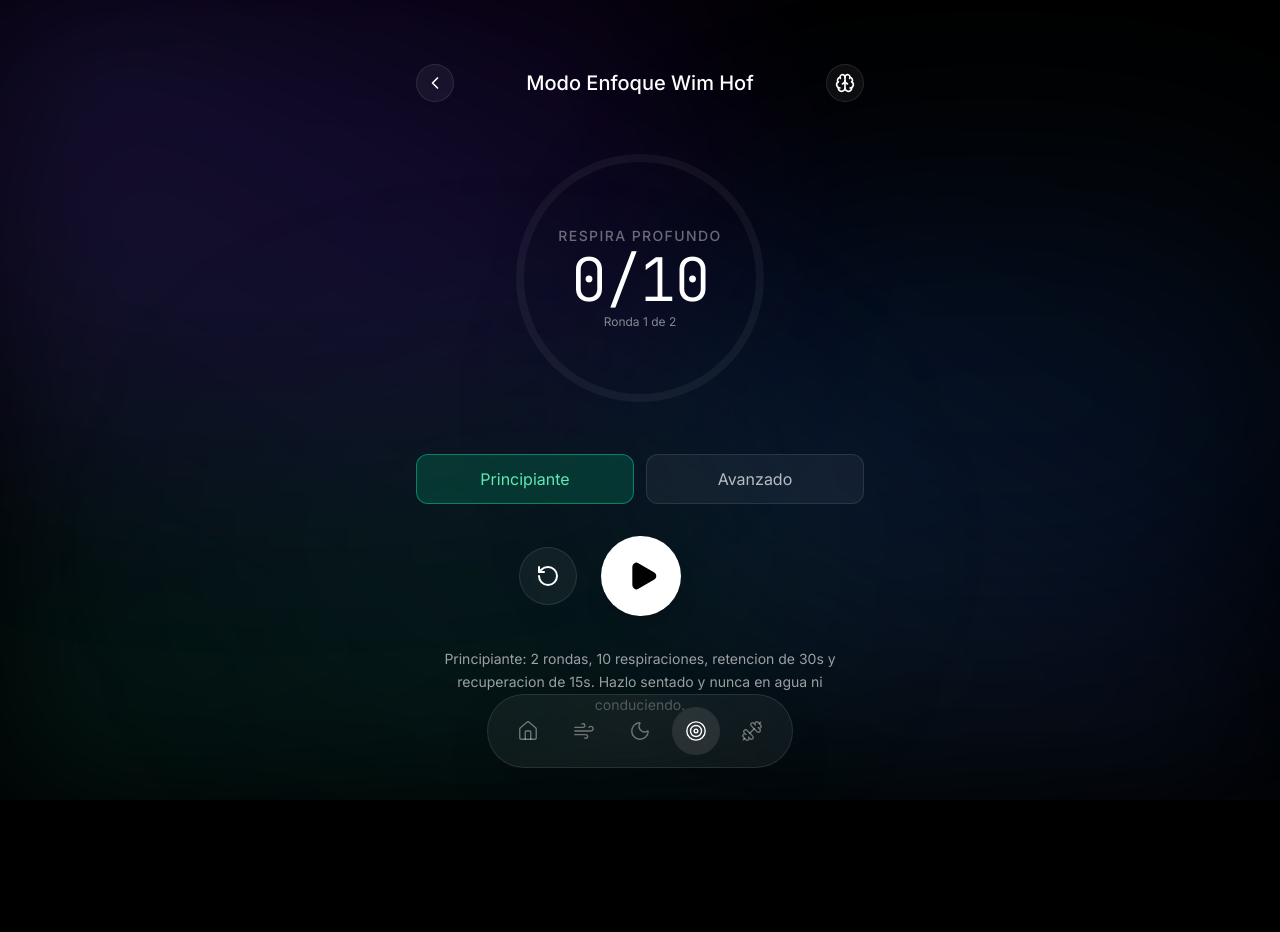
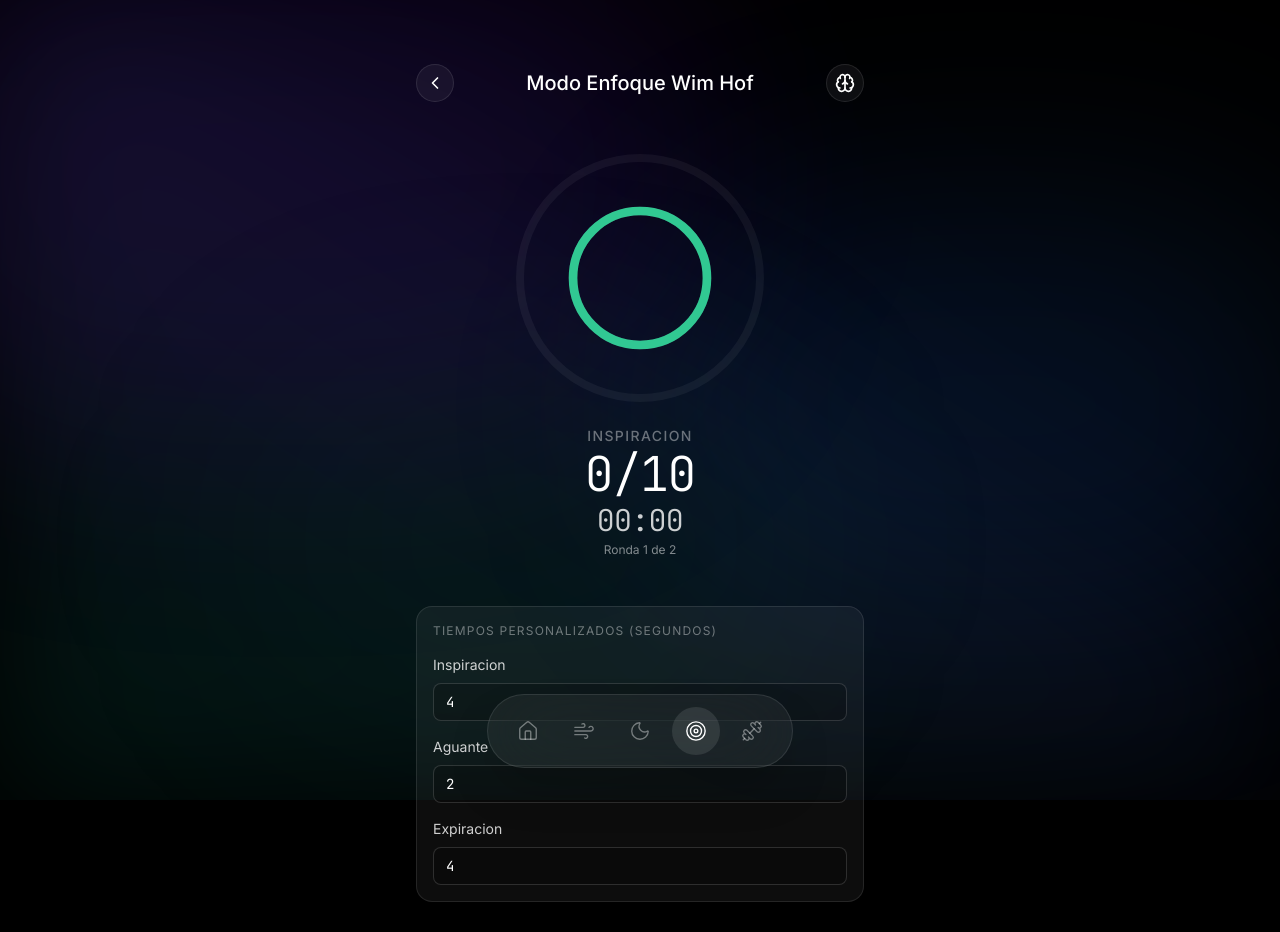
Before and after one commit to ximosa/Respira-, a React (Vite) app: page /focus in a window 1280 px wide. Shown: the top 932 px of the page. Before the commit the page ends 812 px from the top, so only its background shows below. Built offline with nearby package versions, Linux system fonts and the light colour scheme.

Commit message:
cambios enfoque

```diff
--- a/src/pages/Focus.tsx
+++ b/src/pages/Focus.tsx
@@ -4,36 +4,42 @@
 import { Link } from 'react-router-dom';
 
 type SessionPhase = 'breathing' | 'hold' | 'recovery' | 'completed';
-type Intensity = 'beginner' | 'advanced';
+type BreathPhase = 'inhale' | 'hold' | 'exhale';
 
-const PROTOCOLS = {
-  beginner: {
+const DEFAULT_PROTOCOL = {
   rounds: 2,
   breathsPerRound: 10,
   holdSeconds: 30,
   recoverySeconds: 15,
-    label: 'Principiante',
-  },
-  advanced: {
-    rounds: 3,
-    breathsPerRound: 20,
-    holdSeconds: 60,
-    recoverySeconds: 15,
-    label: 'Avanzado',
-  },
+  inhaleSeconds: 4,
+  breathHoldSeconds: 2,
+  exhaleSeconds: 4,
+  label: 'Base',
 } as const;
 
+const clampValue = (value: number, min: number, max: number) => Math.min(max, Math.max(min, value));
+
 export default function Focus() {
-  const [intensity, setIntensity] = useState<Intensity>('beginner');
   const [isActive, setIsActive] = useState(false);
   const [phase, setPhase] = useState<SessionPhase>('breathing');
+  const [breathPhase, setBreathPhase] = useState<BreathPhase>('inhale');
   const [round, setRound] = useState(1);
   const [breathCount, setBreathCount] = useState(0);
   const [timeLeft, setTimeLeft] = useState(0);
 
-  const protocol = PROTOCOLS[intensity];
+  const protocol = DEFAULT_PROTOCOL;
+
+  const [inhaleSeconds, setInhaleSeconds] = useState(protocol.inhaleSeconds);
+  const [breathHoldSeconds, setBreathHoldSeconds] = useState(protocol.breathHoldSeconds);
+  const [exhaleSeconds, setExhaleSeconds] = useState(protocol.exhaleSeconds);
 
   const timerRef = useRef<NodeJS.Timeout | null>(null);
+
+  const getBreathPhaseDuration = (currentPhase: BreathPhase) => {
+    if (currentPhase === 'inhale') return inhaleSeconds;
+    if (currentPhase === 'hold') return breathHoldSeconds;
+    return exhaleSeconds;
+  };
 
   useEffect(() => {
     if (!isActive || phase === 'completed') {
@@ -47,17 +53,41 @@
     if (timerRef.current) clearInterval(timerRef.current);
 
     if (phase === 'breathing') {
+      if (timeLeft <= 0) {
+        setTimeLeft(getBreathPhaseDuration(breathPhase));
+        return;
+      }
+
       timerRef.current = setInterval(() => {
-        setBreathCount((prev) => {
-          const next = prev + 1;
+        setTimeLeft((prev) => {
+          if (prev <= 1) {
+            if (breathPhase === 'inhale') {
+              setBreathPhase('hold');
+              return breathHoldSeconds;
+            }
+
+            if (breathPhase === 'hold') {
+              setBreathPhase('exhale');
+              return exhaleSeconds;
+            }
+
+            setBreathCount((currentBreaths) => {
+              const next = currentBreaths + 1;
               if (next >= protocol.breathsPerRound) {
                 setPhase('hold');
                 setTimeLeft(protocol.holdSeconds);
                 return protocol.breathsPerRound;
               }
+
               return next;
             });
-      }, 2000);
+            setBreathPhase('inhale');
+            return inhaleSeconds;
+          }
+
+          return prev - 1;
+        });
+      }, 1000);
     } else {
       timerRef.current = setInterval(() => {
         setTimeLeft((prev) => {
@@ -75,8 +105,9 @@
 
             setRound((current) => current + 1);
             setPhase('breathing');
+            setBreathPhase('inhale');
             setBreathCount(0);
-            return 0;
+            return inhaleSeconds;
           }
 
           return prev - 1;
@@ -90,16 +121,33 @@
         timerRef.current = null;
       }
     };
-  }, [isActive, phase, round, protocol.breathsPerRound, protocol.holdSeconds, protocol.recoverySeconds, protocol.rounds]);
+  }, [
+    isActive,
+    phase,
+    breathPhase,
+    round,
+    timeLeft,
+    protocol.breathsPerRound,
+    protocol.holdSeconds,
+    protocol.recoverySeconds,
+    protocol.rounds,
+    inhaleSeconds,
+    breathHoldSeconds,
+    exhaleSeconds,
+  ]);
 
   const toggleTimer = () => {
     if (phase === 'completed') return;
+    if (!isActive && phase === 'breathing' && timeLeft <= 0) {
+      setTimeLeft(getBreathPhaseDuration(breathPhase));
+    }
     setIsActive((prev) => !prev);
   };
 
   const resetTimer = () => {
     setIsActive(false);
     setPhase('breathing');
+    setBreathPhase('inhale');
     setRound(1);
     setBreathCount(0);
     setTimeLeft(0);
@@ -122,12 +170,30 @@
 
   const phaseTitle =
     phase === 'breathing'
-      ? 'Respira Profundo'
+      ? breathPhase === 'inhale'
+        ? 'Inspiracion'
+        : breathPhase === 'hold'
+          ? 'Aguante'
+          : 'Expiracion'
       : phase === 'hold'
         ? 'Retencion'
         : phase === 'recovery'
           ? 'Recuperacion'
           : 'Sesion Completada';
+
+  const breathingStepsSummary = `Respiracion: ${inhaleSeconds}s inspiracion, ${breathHoldSeconds}s aguante y ${exhaleSeconds}s expiracion.`;
+  const innerCircleStrokeColor =
+    phase === 'breathing'
+      ? breathPhase === 'inhale'
+        ? '#34d399'
+        : breathPhase === 'hold'
+          ? '#f59e0b'
+          : '#22d3ee'
+      : phase === 'hold'
+        ? '#60a5fa'
+        : phase === 'recovery'
+          ? '#a78bfa'
+          : '#e5e7eb';
 
   return (
     <div className="w-full max-w-md mx-auto space-y-12 flex flex-col items-center">
@@ -141,7 +207,8 @@
         </div>
       </header>
 
-      <section className="relative w-64 h-64 flex items-center justify-center">
+      <section className="w-full flex flex-col items-center gap-5">
+        <div className="relative w-64 h-64 flex items-center justify-center">
         <svg className="absolute inset-0 w-full h-full -rotate-90">
           <circle
             cx="128" cy="128" r="120"
@@ -161,35 +228,93 @@
           />
         </svg>
 
-        <div className="text-center space-y-1 z-10">
+        <motion.div
+          className="absolute z-0 w-36 h-36"
+          animate={{ scale: phase === 'breathing' && breathPhase === 'inhale' ? 1.08 : 0.95, opacity: 0.95 }}
+          transition={{ duration: 0.7, ease: 'easeInOut' }}
+        >
+          <svg className="w-full h-full -rotate-90">
+            <circle
+              cx="72"
+              cy="72"
+              r="62"
+              fill="transparent"
+              stroke="rgba(255,255,255,0.12)"
+              strokeWidth="8"
+            />
+            <circle
+              cx="72"
+              cy="72"
+              r="62"
+              fill="transparent"
+              stroke={innerCircleStrokeColor}
+              strokeWidth="8"
+              strokeLinecap="round"
+            />
+          </svg>
+        </motion.div>
+
+        </div>
+
+        <div className="text-center space-y-1">
           <p className="text-sm font-medium text-white/40 uppercase tracking-widest">{phaseTitle}</p>
-          {phase === 'breathing' && <p className="text-6xl font-light tracking-tight font-mono">{breathCount}/{protocol.breathsPerRound}</p>}
-          {(phase === 'hold' || phase === 'recovery') && <p className="text-7xl font-light tracking-tight font-mono">{formatTime(timeLeft)}</p>}
+          {phase === 'breathing' && <p className="text-5xl font-light tracking-tight font-mono">{breathCount}/{protocol.breathsPerRound}</p>}
+          {(phase === 'breathing' || phase === 'hold' || phase === 'recovery') && (
+            <p className="text-3xl font-light tracking-tight font-mono text-white/80">{formatTime(timeLeft)}</p>
+          )}
           {phase === 'completed' && <p className="text-4xl font-light tracking-tight">Listo</p>}
           <p className="text-xs text-white/50">Ronda {round} de {protocol.rounds}</p>
         </div>
       </section>
 
       <div className="w-full space-y-8">
-        <div className="grid grid-cols-2 gap-3">
-          <button
-            onClick={() => {
-              setIntensity('beginner');
+        <div className="space-y-4 rounded-2xl border border-white/10 bg-white/5 p-4">
+          <p className="text-xs text-white/40 uppercase tracking-widest">Tiempos personalizados (segundos)</p>
+
+          <label className="block text-sm text-white/80">
+            Inspiracion
+            <input
+              type="number"
+              min={1}
+              max={15}
+              value={inhaleSeconds}
+              onChange={(event) => {
+                setInhaleSeconds(clampValue(Number(event.target.value) || 1, 1, 15));
                 resetTimer();
               }}
-            className={`py-3 rounded-xl border transition-colors ${intensity === 'beginner' ? 'bg-emerald-500/20 border-emerald-400/50 text-emerald-300' : 'bg-white/5 border-white/10 text-white/70'}`}
-          >
-            Principiante
-          </button>
-          <button
-            onClick={() => {
-              setIntensity('advanced');
+              className="mt-2 w-full rounded-lg border border-white/15 bg-black/20 px-3 py-2 font-mono text-white"
+            />
+          </label>
+
+          <label className="block text-sm text-white/80">
+            Aguante
+            <input
+              type="number"
+              min={1}
+              max={15}
+              value={breathHoldSeconds}
+              onChange={(event) => {
+                setBreathHoldSeconds(clampValue(Number(event.target.value) || 1, 1, 15));
                 resetTimer();
               }}
-            className={`py-3 rounded-xl border transition-colors ${intensity === 'advanced' ? 'bg-blue-500/20 border-blue-400/50 text-blue-300' : 'bg-white/5 border-white/10 text-white/70'}`}
-          >
-            Avanzado
-          </button>
+              className="mt-2 w-full rounded-lg border border-white/15 bg-black/20 px-3 py-2 font-mono text-white"
+            />
+          </label>
+
+          <label className="block text-sm text-white/80">
+            Expiracion
+            <input
+              type="number"
+              min={1}
+              max={20}
+              value={exhaleSeconds}
+              onChange={(event) => {
+                setExhaleSeconds(clampValue(Number(event.target.value) || 1, 1, 20));
+                resetTimer();
+              }}
+              className="mt-2 w-full rounded-lg border border-white/15 bg-black/20 px-3 py-2 font-mono text-white"
+            />
+          </label>
         </div>
 
         <div className="flex items-center justify-center gap-6">
@@ -212,8 +337,21 @@
         </div>
 
         <p className="text-center text-sm text-white/60 leading-relaxed px-4">
-          {protocol.label}: {protocol.rounds} rondas, {protocol.breathsPerRound} respiraciones, retencion de {protocol.holdSeconds}s y recuperacion de {protocol.recoverySeconds}s. Hazlo sentado y nunca en agua ni conduciendo.
+          Base: {protocol.rounds} rondas, {protocol.breathsPerRound} respiraciones, retencion de {protocol.holdSeconds}s y recuperacion de {protocol.recoverySeconds}s. {breathingStepsSummary} Hazlo sentado y nunca en agua ni conduciendo.
         </p>
+
+        <section className="w-full rounded-2xl border border-sky-300/20 bg-sky-500/10 p-4 space-y-3">
+          <h3 className="text-sm font-semibold uppercase tracking-widest text-sky-200">Tutorial: adapta los tiempos</h3>
+          <p className="text-sm text-white/80 leading-relaxed">
+            Empieza con un ritmo comodo y sin mareo: 3-4s inspiracion, 1-2s aguante y 4-6s expiracion. Si puedes terminar una ronda completa con respiracion nasal o diafragmatica sin tension en cuello/hombros, sube solo 1 segundo a la fase que notes mas estable.
+          </p>
+          <p className="text-sm text-white/80 leading-relaxed">
+            Para mejorar la oxigenacion, prioriza respiraciones profundas y controladas, postura erguida y expiracion completa. Evita forzar hiperventilacion: si aparece hormigueo fuerte, vision borrosa o mareo, para, vuelve a respiracion normal y reduce tiempos en la siguiente sesion.
+          </p>
+          <p className="text-xs text-white/60 leading-relaxed">
+            Nota de seguridad: esta app no sustituye consejo medico. Si tienes enfermedad respiratoria/cardiaca, ansiedad intensa, embarazo o saturacion de O2 baja, consulta con un profesional antes de intensificar.
+          </p>
+        </section>
       </div>
     </div>
   );
```
Lines whose indentation alone changed are shown as unchanged.
